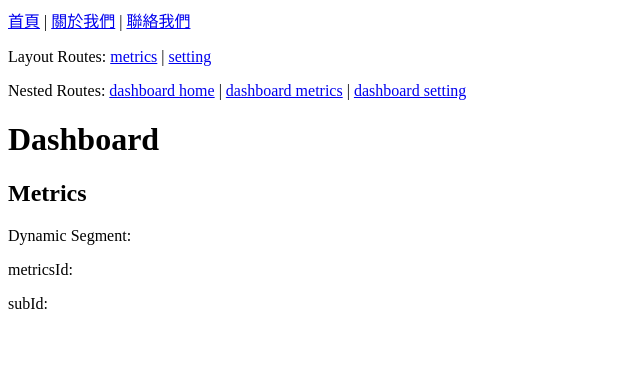
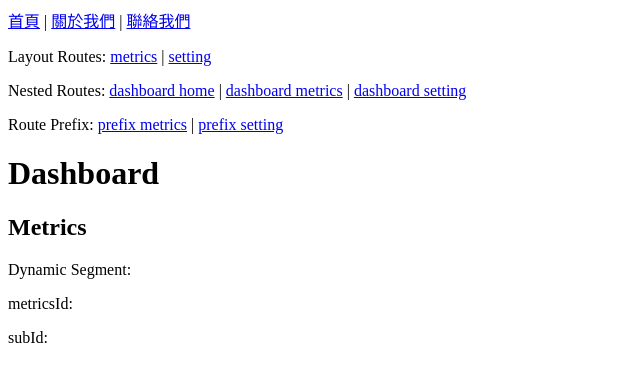
Before and after one commit to marykuo/lab-react-router, a React (Vite) app in the folder packages/hash-data/: page /#/metrics in a window 1280 px wide. Shown: the top 382 px of the page, without its empty margins (0-640 px from the left). Built offline with nearby package versions, Linux system fonts and the light colour scheme.

Commit message:
feat(hash-data): implement Prefix Route

```diff
--- a/packages/hash-data/src/App.jsx
+++ b/packages/hash-data/src/App.jsx
@@ -67,6 +67,22 @@ const router = createHashRouter([
           },
         ],
       },
+      // Prefix Routes
+      {
+        path: "prefix",
+        children: [
+          {
+            // route to /prefix/metrics
+            path: "metrics",
+            Component: DashboardMetrics,
+          },
+          {
+            // route to /prefix/setting
+            path: "setting",
+            Component: DashboardSetting,
+          },
+        ],
+      },
       {
         path: "*",
         // rendering JSX elements directly makes it easier to pass props
--- a/packages/hash-data/src/components/Navbar.jsx
+++ b/packages/hash-data/src/components/Navbar.jsx
@@ -31,6 +31,13 @@ export function Navbar() {
         {" | "}
         <Link to="dashboard/setting">dashboard setting</Link>
       </p>
+
+      <p>
+        {"Route Prefix: "}
+        <Link to="prefix/metrics">prefix metrics</Link>
+        {" | "}
+        <Link to="prefix/setting">prefix setting</Link>
+      </p>
     </nav>
   );
 }
```
